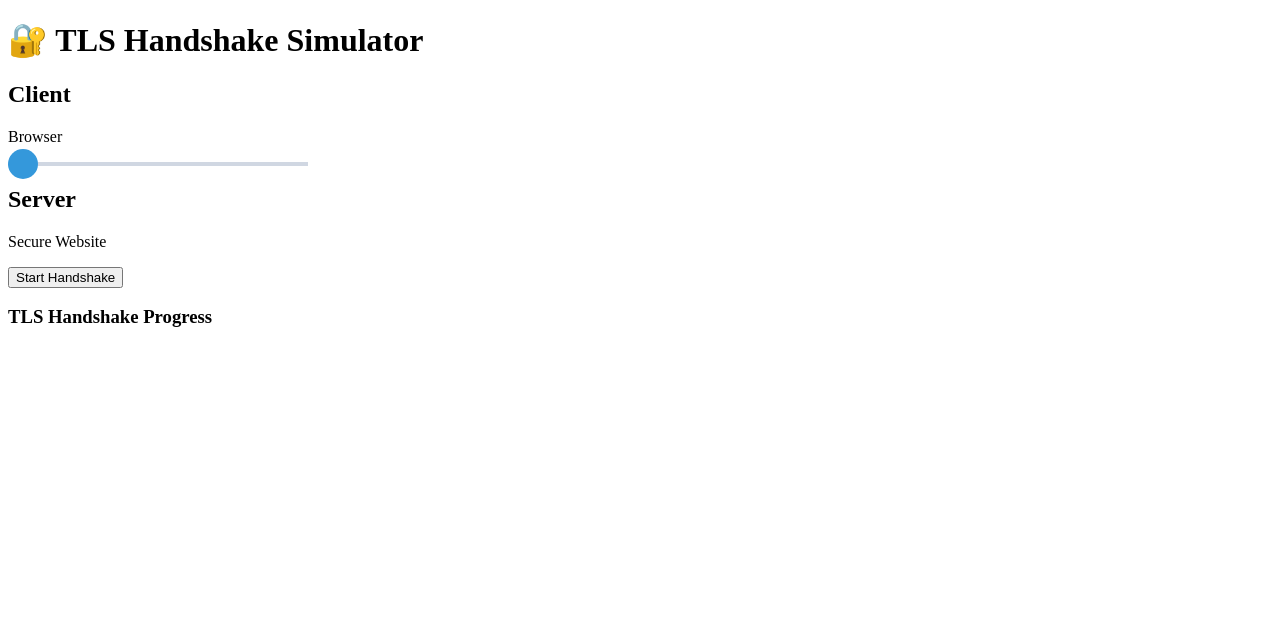
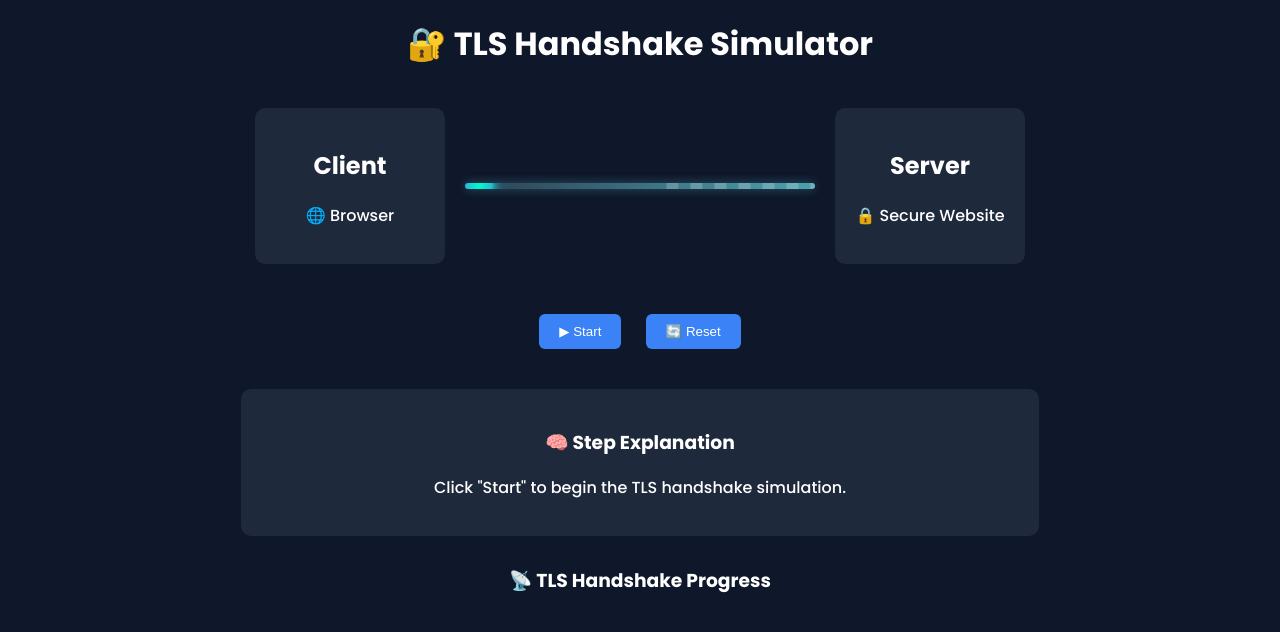
Before and after one commit to tade-jashwitha/tls-handshake-simulator, a Flask app: page / in a window 1280 px wide. Shown: the top 632 px of the page. Run offline with Flask 3, Linux system fonts and the light colour scheme.

Commit message:
Updated UI and animation

```diff
--- a/static/script.js
+++ b/static/script.js
@@ -1,42 +1,134 @@
-function startSimulation(){
+const steps = [
+  {
+    text: "Client → Client Hello",
+    info: "Client sends supported encryption methods.",
+  },
+  {
+    text: "Server → Server Hello",
+    info: "Server selects encryption method.",
+  },
+  {
+    text: "Server → Sending Certificate",
+    info: "Server sends SSL certificate.",
+  },
+  {
+    text: "Client → Verifying Certificate",
+    info: "Client verifies authenticity.",
+  },
+  {
+    text: "Client → Sending Pre-Master Secret",
+    info: "Client generates secret key.",
+  },
+  {
+    text: "Client → Session Key Generated",
+    info: "Session key created.",
+  },
+  {
+    text: "Server → Session Key Generated",
+    info: "Server derives same key.",
+  },
+  {
+    text: "Secure TLS Session Established",
+    info: "Secure communication begins.",
+  },
+];
 
-const packet = document.getElementById("packet")
-const stepsList = document.getElementById("steps")
+let currentStep = 0;
+let interval = null;
 
-stepsList.innerHTML=""
+function startSimulation() {
+  resetSimulation();
 
-fetch("/simulate")
-.then(response => response.json())
-.then(data => {
+  const stepList = document.getElementById("steps");
+  const packet = document.getElementById("packet");
 
-data.forEach((step,index)=>{
+  // Create step elements
+  steps.forEach((step, index) => {
+    const li = document.createElement("li");
+    li.textContent = step.text;
 
-setTimeout(()=>{
+    // Click to show explanation
+    li.addEventListener("click", () => {
+      document.getElementById("info").textContent = step.info;
+    });
 
-let li=document.createElement("li")
-li.innerText=step
-stepsList.appendChild(li)
+    stepList.appendChild(li);
+  });
 
-/* Move packet */
+  const items = document.querySelectorAll("#steps li");
 
-if(step.includes("Client →")){
-packet.style.left="270px"
+  interval = setInterval(() => {
+    if (currentStep >= steps.length) {
+      clearInterval(interval);
+      return;
+    }
+
+    const currentItem = items[currentStep];
+
+    // 🔵 Activate step
+    currentItem.classList.add("active");
+    document.getElementById("info").textContent = steps[currentStep].info;
+
+    // 🔵 Animate packet
+    packet.classList.add("active");
+
+    if (currentStep % 2 === 0) {
+      movePacketToServer(packet);
+      activateNode("client");
+    } else {
+      movePacketToClient(packet);
+      activateNode("server");
+    }
+
+    // ⏳ After animation completes
+    setTimeout(() => {
+      // Remove active BEFORE marking done
+      currentItem.classList.remove("active");
+      currentItem.classList.add("done");
+
+      packet.classList.remove("active");
+      deactivateNodes();
+    }, 1000);
+
+    currentStep++;
+  }, 1500);
 }
 
-else if(step.includes("Server →")){
-packet.style.left="0px"
+/* ================= RESET ================= */
+
+function resetSimulation() {
+  clearInterval(interval);
+  interval = null;
+  currentStep = 0;
+
+  document.getElementById("steps").innerHTML = "";
+  document.getElementById("packet").style.left = "0%";
+  document.getElementById("info").textContent =
+    "Click 'Start' to begin the TLS handshake simulation.";
+
+  deactivateNodes();
 }
 
-/* Secure session color */
+/* ================= PACKET MOVEMENT ================= */
 
-if(step.includes("Secure")){
-packet.style.background="green"
+function movePacketToServer(packet) {
+  packet.style.left = "calc(100% - 28px)";
 }
 
-}, index*1500)
+function movePacketToClient(packet) {
+  packet.style.left = "0%";
+}
 
-})
+/* ================= NODE HIGHLIGHT ================= */
 
-})
+function activateNode(type) {
+  document.querySelector(".client").classList.remove("active");
+  document.querySelector(".server").classList.remove("active");
 
+  document.querySelector("." + type).classList.add("active");
 }
+
+function deactivateNodes() {
+  document.querySelector(".client").classList.remove("active");
+  document.querySelector(".server").classList.remove("active");
+}
--- a/static/style.css
+++ b/static/style.css
@@ -1,17 +1,182 @@
-.connection{
-width:300px;
-height:4px;
-background:#d0d7e2;
-position:relative;
+body {
+  font-family: "Poppins", sans-serif;
+  background: #0f172a;
+  color: #fff;
+  text-align: center;
 }
 
-#packet{
-width:30px;
-height:30px;
-background:#3498db;
-border-radius:50%;
-position:absolute;
-top:-13px;
-left:0;
-transition:left 1s ease;
+.title {
+  margin-top: 20px;
 }
+
+/* ================= NETWORK ================= */
+
+.network {
+  display: flex;
+  justify-content: center;
+  align-items: center;
+  margin: 40px 0;
+}
+
+.node {
+  padding: 20px;
+  border-radius: 10px;
+  width: 150px;
+  background: #1e293b;
+  transition:
+    transform 0.3s,
+    box-shadow 0.3s;
+}
+
+.node.active {
+  transform: scale(1.1);
+  box-shadow: 0 0 15px #00ffcc;
+}
+
+/* ================= CONNECTION ================= */
+
+.connection {
+  width: 350px;
+  height: 6px;
+  background: linear-gradient(to right, #2c3e50, #4ca1af);
+  position: relative;
+  margin: 0 20px;
+  border-radius: 10px;
+  overflow: hidden;
+  box-shadow: 0 0 10px rgba(76, 161, 175, 0.5);
+}
+
+/* Flow animation */
+.connection::before {
+  content: "";
+  position: absolute;
+  width: 100%;
+  height: 100%;
+  background: repeating-linear-gradient(
+    to right,
+    transparent,
+    transparent 12px,
+    rgba(255, 255, 255, 0.2) 12px,
+    rgba(255, 255, 255, 0.2) 24px
+  );
+  animation: flow 1s linear infinite;
+}
+
+@keyframes flow {
+  from {
+    transform: translateX(0);
+  }
+  to {
+    transform: translateX(24px);
+  }
+}
+
+/* ================= PACKET ================= */
+
+#packet {
+  width: 28px;
+  height: 28px;
+  background: radial-gradient(circle, #00ffcc, #3498db);
+  border-radius: 50%;
+  position: absolute;
+  top: -11px;
+  left: 0;
+  transition: left 1s ease-in-out;
+  box-shadow:
+    0 0 10px #00ffcc,
+    0 0 20px #3498db;
+}
+
+#packet.active {
+  box-shadow:
+    0 0 20px #00ffcc,
+    0 0 40px #3498db;
+}
+
+/* ================= CONTROLS ================= */
+
+.controls button {
+  padding: 10px 20px;
+  margin: 10px;
+  border: none;
+  border-radius: 6px;
+  background: #3b82f6;
+  color: white;
+  cursor: pointer;
+  transition: 0.2s;
+}
+
+.controls button:hover {
+  background: #2563eb;
+}
+
+/* ================= TIMELINE ================= */
+
+.timeline {
+  margin-top: 30px;
+}
+
+.timeline ul {
+  list-style: none;
+  padding: 0;
+}
+
+.timeline li {
+  padding: 12px;
+  margin: 6px 0;
+  background: #1e293b;
+  border-radius: 6px;
+  transition: all 0.3s ease;
+}
+
+/* ACTIVE (only current step glows) */
+.timeline li.active {
+  background: #2563eb;
+  box-shadow: 0 0 12px #3b82f6;
+  position: relative;
+}
+
+/* Arrow indicator */
+.timeline li.active::before {
+  content: "➤";
+  position: absolute;
+  left: -25px;
+  color: #3b82f6;
+  font-size: 18px;
+}
+
+/* DONE (force no glow) */
+.timeline li.done {
+  background: rgba(12, 213, 85, 0.6);
+  box-shadow: none !important;
+}
+
+/* Remove arrow after done */
+.timeline li.done::before {
+  content: "";
+}
+
+/* Optional checkmark */
+.timeline li.done::after {
+  content: "✔";
+  float: right;
+}
+
+/* Hover effect */
+.timeline li:hover {
+  cursor: pointer;
+  transform: scale(1.03);
+}
+
+/* ================= INFO PANEL ================= */
+
+.info-panel {
+  margin-top: 30px;
+  margin-bottom: 20px;
+  padding: 20px;
+  background: #1e293b;
+  border-radius: 10px;
+  width: 60%;
+  margin-left: auto;
+  margin-right: auto;
+}
--- a/templates/index.html
+++ b/templates/index.html
@@ -1,22 +1,26 @@
-<!DOCTYPE html>
+<!doctype html>
 <html>
   <head>
-
     <title>TLS Handshake Simulator</title>
 
-<link rel="stylesheet" href="{{ url_for('static', filename='style.css') }}">
+    <link
+      rel="stylesheet"
+      href="{{ url_for('static', filename='style.css') }}"
+    />
 
+    <link
+      href="https://fonts.googleapis.com/css2?family=Poppins:wght@300;500;700&display=swap"
+      rel="stylesheet"
+    />
   </head>
 
   <body>
-
-<h1>🔐 TLS Handshake Simulator</h1>
+    <h1 class="title">🔐 TLS Handshake Simulator</h1>
 
     <div class="network">
-
       <div class="node client">
         <h2>Client</h2>
-<p>Browser</p>
+        <p>🌐 Browser</p>
       </div>
 
       <div class="connection">
@@ -25,22 +29,25 @@
 
       <div class="node server">
         <h2>Server</h2>
-<p>Secure Website</p>
+        <p>🔒 Secure Website</p>
+      </div>
     </div>
 
+    <div class="controls">
+      <button onclick="startSimulation()">▶ Start</button>
+      <button onclick="resetSimulation()">🔄 Reset</button>
     </div>
 
-<button onclick="startSimulation()">Start Handshake</button>
+    <div class="info-panel">
+      <h3>🧠 Step Explanation</h3>
+      <p id="info">Click "Start" to begin the TLS handshake simulation.</p>
+    </div>
 
     <div class="timeline">
-
-<h3>TLS Handshake Progress</h3>
-
+      <h3>📡 TLS Handshake Progress</h3>
       <ul id="steps"></ul>
-
     </div>
 
     <script src="{{ url_for('static', filename='script.js') }}"></script>
-
   </body>
 </html>
```
Lines whose indentation alone changed are shown as unchanged.
